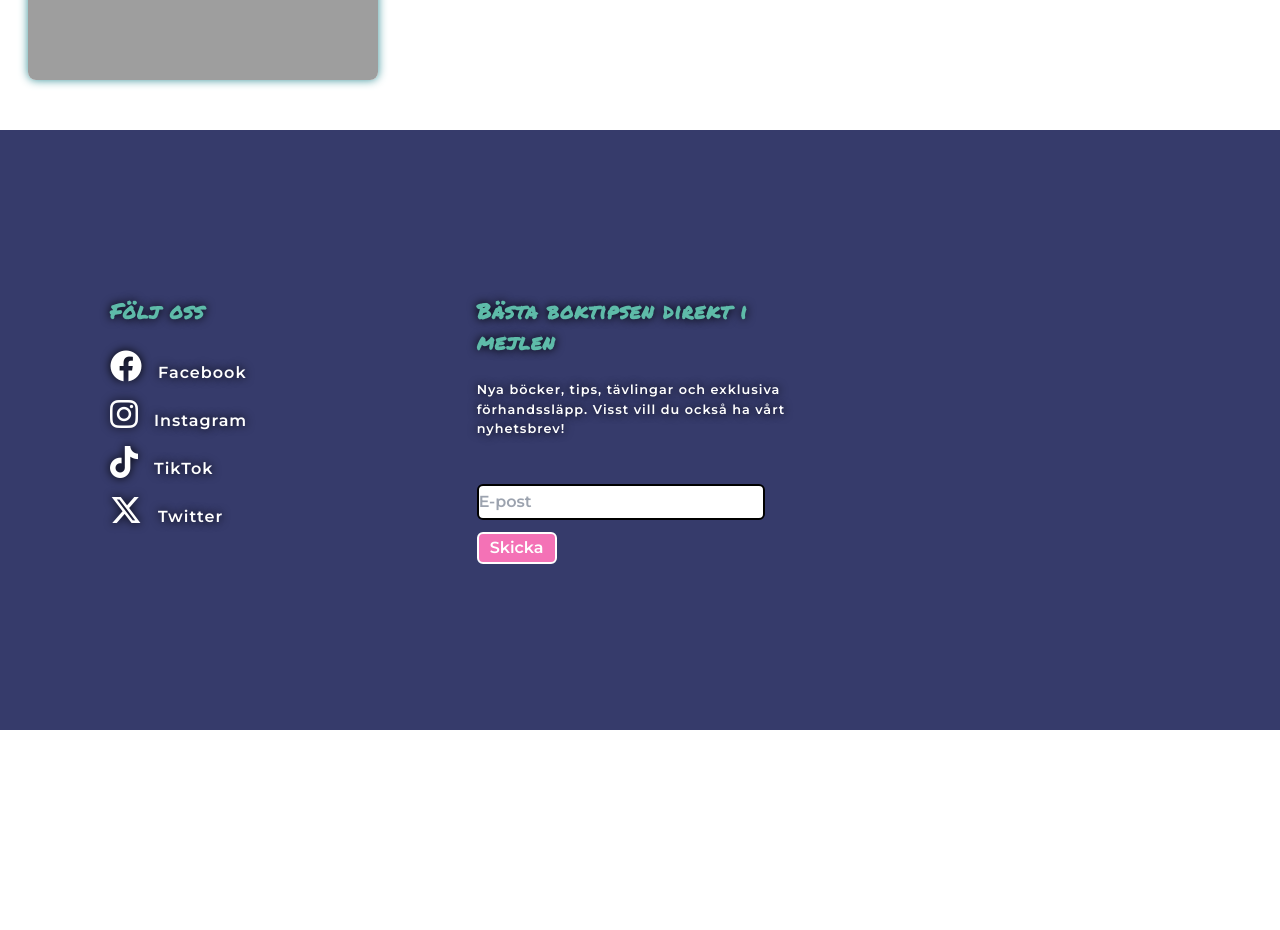
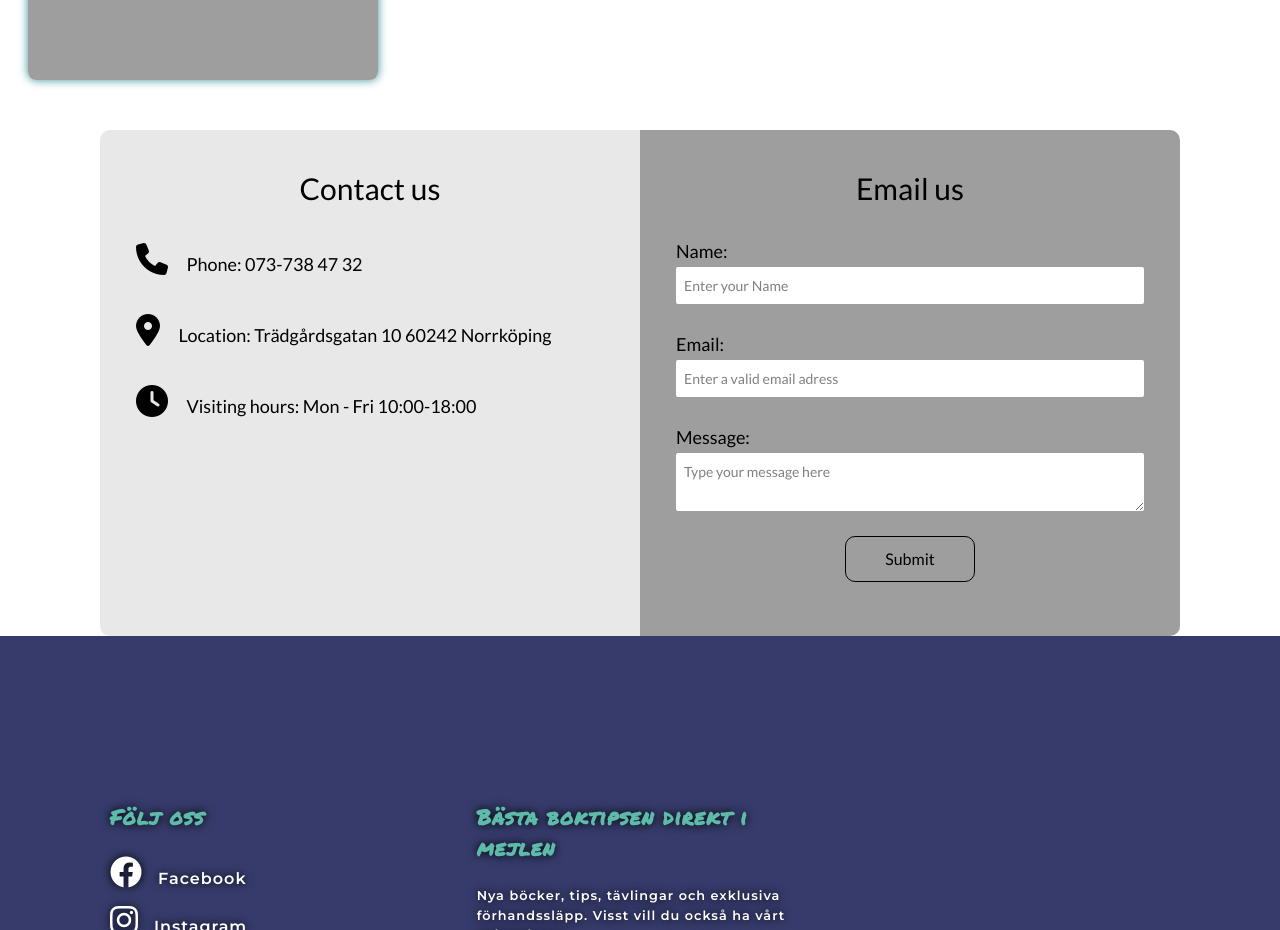
Before and after one commit to vaantheman/P-rmar-Poesi, a website: page index.html in a window 1280 px wide. Shown: the part 3140-4070 px from the top of the page. Before the commit the page ends 3870 px from the top, so only its background shows below. Drawn offline with Linux system fonts and the light colour scheme; grey boxes are pictures that could not be loaded; a web font is replaced by a local one.

Commit message:
Update index.html

```diff
--- a/index.html
+++ b/index.html
@@ -161,6 +161,35 @@
 			</article>
 		</section>
 
+	<section class="contact-section" id="contact">
+		<article class="contact-card">
+			<h2>Contact us</h2>
+			<p class="contact-card__text"><i class="fa-solid fa-phone"></i> Phone: 073-738 47 32</p>
+			<p class="contact-card__text"><i class="fa-solid fa-location-dot"></i> Location: Trädgårdsgatan 10 60242 Norrköping</p>
+			<p class="contact-card__text"><i class="fa-solid fa-clock"></i> Visiting hours: Mon - Fri 10:00-18:00</p>
+		</article>
+		<article class="contact-form">
+			<h2>Email us</h2>
+			<form action="contact">
+				<span>
+					<label for="name">Name:</label>
+					<input type="text" name="name" id="name" value="Enter your Name">
+				</span>
+				<span>
+					<label for="email">Email:</label>
+					<input type="text" name="email" id="email" value="Enter a valid email adress">
+				</span>
+				<span>
+					<label for="message">Message:</label>
+					<textarea name="message" id="message">Type your message here</textarea>
+				</span>
+				<span class="span-button">
+					<button type="submit">Submit</button>
+				</span>
+			</form>
+		</article>
+	</section>
+
 	<footer class="footer">
 		<section class="footer-container">
 			<article class="footer__content footer__content--inline-size">
```
